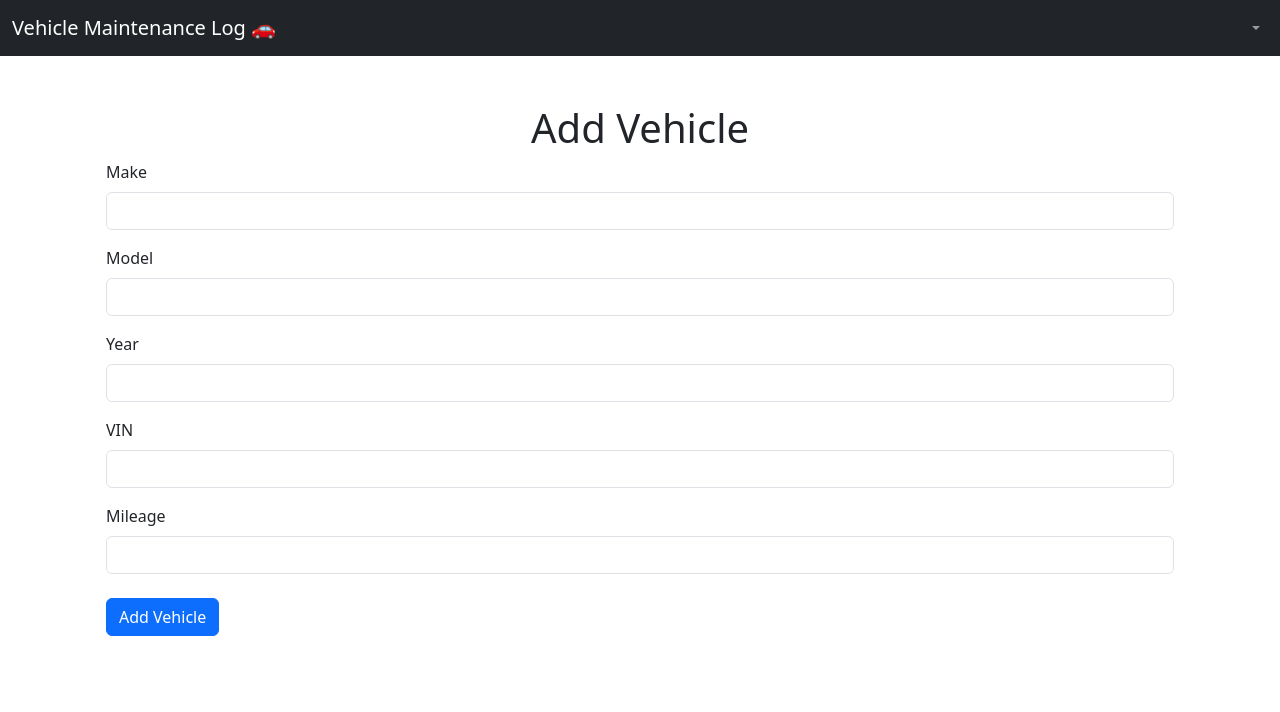
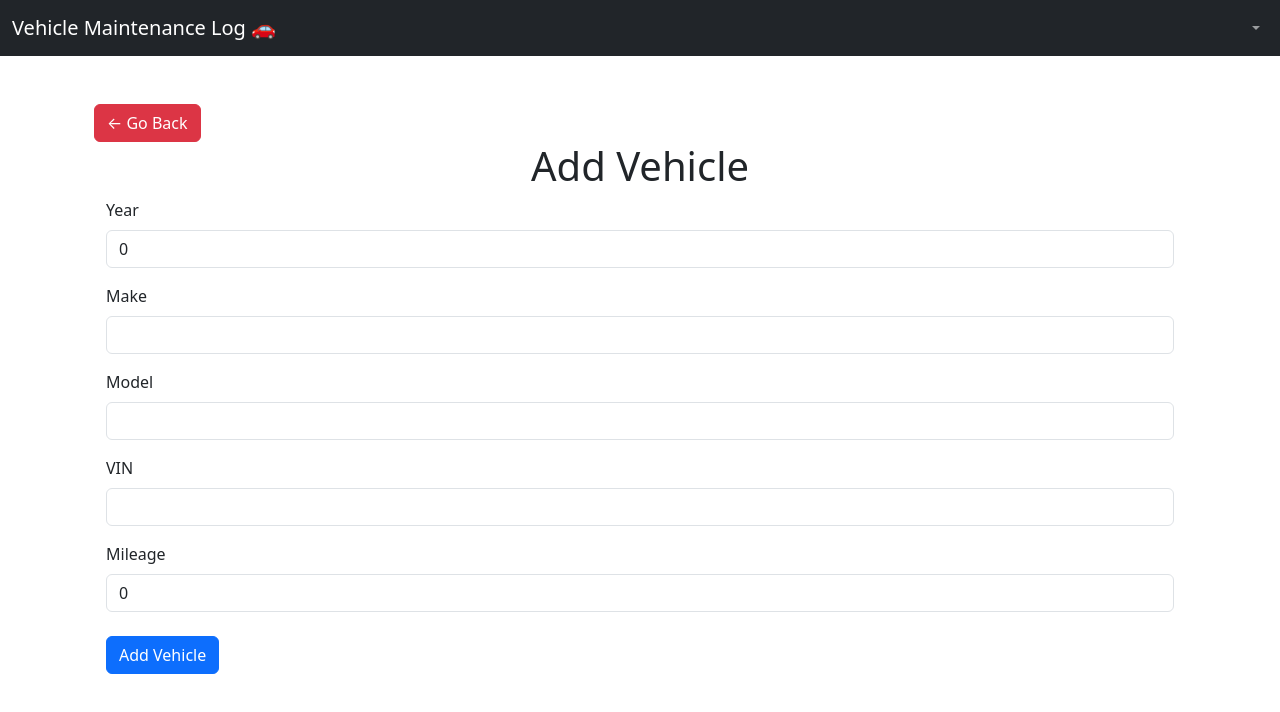
Before and after one commit to ksentak/vehicle-maintenance-log, a Vue app: page /add-vehicle in a window 1280 px wide. Shown: the top 712 px of the page. Built offline with nearby package versions, Linux system fonts and the light colour scheme; no server answers; the database is empty; sample sign-in values are in the browser's storage.

Commit message:
add backbtn and clean up form

```diff
--- a/src/components/AddVehicleForm.vue
+++ b/src/components/AddVehicleForm.vue
@@ -3,21 +3,22 @@ import { ref } from 'vue';
 import { useRouter } from 'vue-router';
 import useUserStore from '../stores/userStore';
 import { addVehicle } from '../services/vehicleService';
+import Vehicle from '../interfaces/Vehicle';
 
 const make = ref('');
 const model = ref('');
-const year = ref<number | null>(null);
+const year = ref<number>(0);
 const vin = ref('');
-const mileage = ref<number | null>(null);
+const mileage = ref<number>(0);
 const router = useRouter();
 const userStore = useUserStore();
 
 const handleSubmit = async () => {
   if (userStore.user) {
-    const vehicle = {
+    const vehicle: Vehicle = {
+      year: year.value,
       make: make.value,
       model: model.value,
-      year: year.value,
       vin: vin.value,
       mileage: mileage.value,
     };
@@ -35,8 +36,18 @@ const handleSubmit = async () => {
 </script>
 
 <template>
-  <div class="container mt-2">
+  <div class="container mt-2 mb-4">
     <form @submit.prevent="handleSubmit">
+      <div class="mb-3">
+        <label for="year" class="form-label">Year</label>
+        <input
+          type="number"
+          class="form-control"
+          id="year"
+          v-model="year"
+          required
+        />
+      </div>
       <div class="mb-3">
         <label for="make" class="form-label">Make</label>
         <input
@@ -58,16 +69,6 @@ const handleSubmit = async () => {
         />
       </div>
       <div class="mb-3">
-        <label for="year" class="form-label">Year</label>
-        <input
-          type="number"
-          class="form-control"
-          id="year"
-          v-model="year"
-          required
-        />
-      </div>
-      <div class="mb-3">
         <label for="vin" class="form-label">VIN</label>
         <input type="text" class="form-control" id="vin" v-model="vin" />
       </div>
--- /dev/null
+++ b/src/components/BackBtn.vue
@@ -0,0 +1,13 @@
+<script setup lang="ts">
+import { useRouter } from 'vue-router';
+
+const router = useRouter();
+
+const goBack = () => {
+  router.push('/');
+};
+</script>
+
+<template>
+  <button class="btn btn-danger" @click="goBack">← Go Back</button>
+</template>
--- a/src/views/AddVehicle.vue
+++ b/src/views/AddVehicle.vue
@@ -1,9 +1,11 @@
 <script setup lang="ts">
 import AddVehicleForm from '../components/AddVehicleForm.vue';
+import BackBtn from '../components/BackBtn.vue';
 </script>
 
 <template>
   <div class="container mt-5">
+    <BackBtn />
     <h1 class="text-center">Add Vehicle</h1>
     <AddVehicleForm />
   </div>
```
